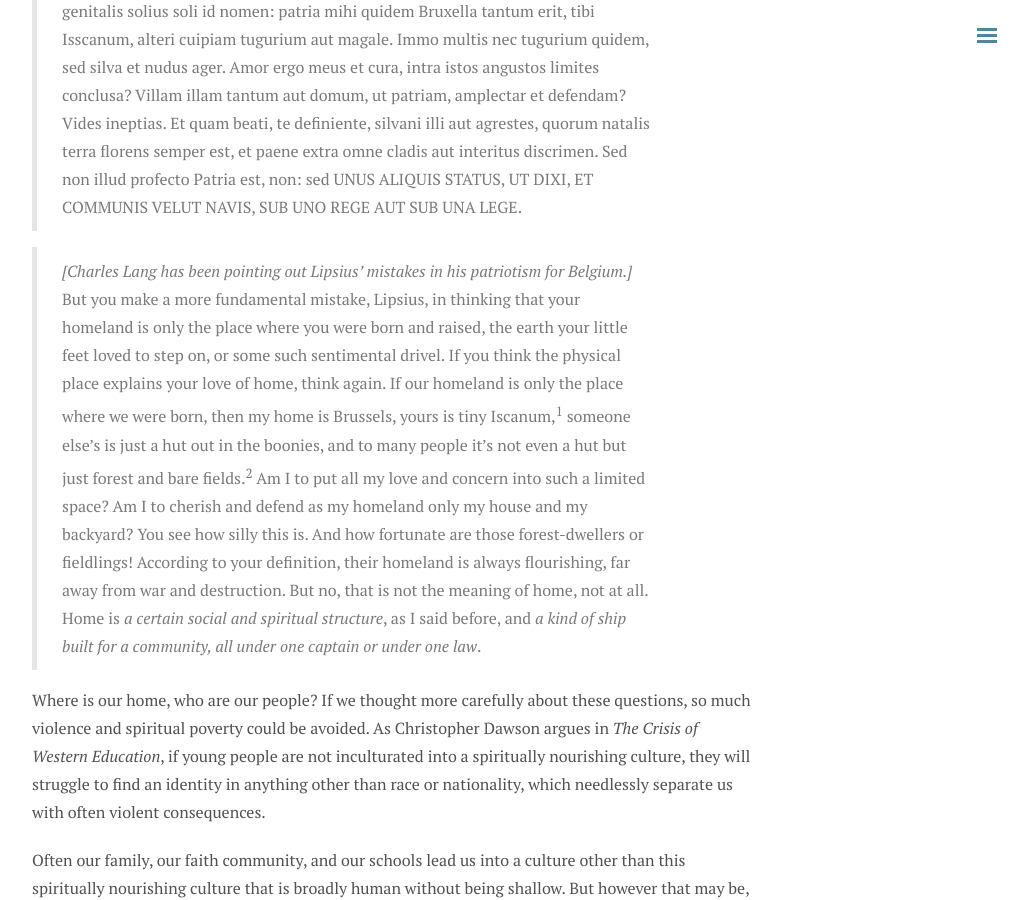
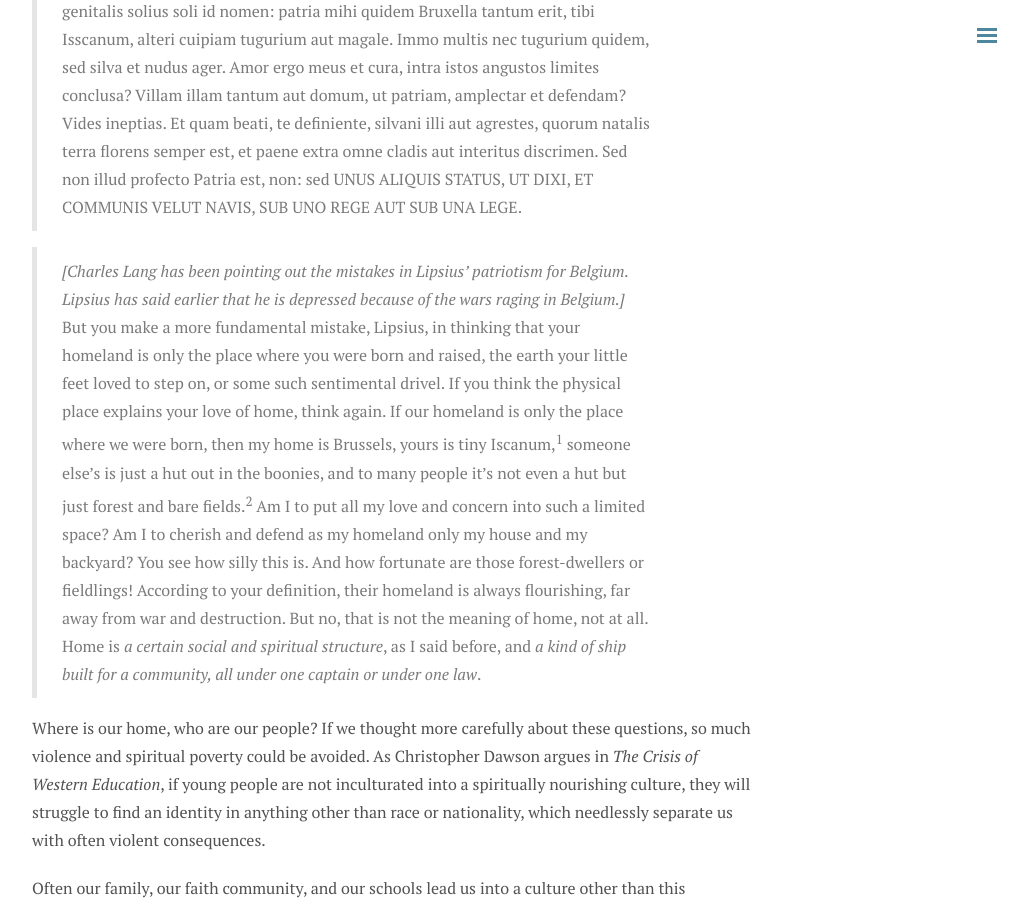
Before and after one commit to fpsvogel/lectiohumana, a Jekyll site: the page built from _posts/2018-08-31-Lipsius-Constantia-5.md, in a window 1280 px wide and 900 px high, scrolled down 324 px. Shown: the whole window, without its empty margins (248-1276 px from the left). Built offline with Jekyll 4.4.1, drawn with Linux system fonts in a browser that asks for light colours; nearby versions of some CDN libraries.

Commit message:
2018-09-03

```diff
--- a/_posts/2018-08-31-Lipsius-Constantia-5.md
+++ b/_posts/2018-08-31-Lipsius-Constantia-5.md
@@ -11,7 +11,7 @@ permalink: /:title
 
 > At erras etiam largiter, Lipsi, in circumscribenda patria ipsa: astringis enim eam ad natale illud solum, quod institimus, quod pressimus: et quae alia mihi tinnis inani sonitu verborum. Petere enim illinc frustra vis insitas amoris huius causas. Nam si genitalis solius soli id nomen: patria mihi quidem Bruxella tantum erit, tibi Isscanum, alteri cuipiam tugurium aut magale. Immo multis nec tugurium quidem, sed silva et nudus ager. Amor ergo meus et cura, intra istos angustos limites conclusa? Villam illam tantum aut domum, ut patriam, amplectar et defendam? Vides ineptias. Et quam beati, te definiente, silvani illi aut agrestes, quorum natalis terra florens semper est, et paene extra omne cladis aut interitus discrimen. Sed non illud profecto Patria est, non: sed UNUS ALIQUIS STATUS, UT DIXI, ET COMMUNIS VELUT NAVIS, SUB UNO REGE AUT SUB UNA LEGE.
 
-> *[Charles Lang has been pointing out Lipsius' mistakes in his patriotism for Belgium.]* But you make a more fundamental mistake, Lipsius, in thinking that your homeland is only the place where you were born and raised, the earth your little feet loved to step on, or some such sentimental drivel. If you think the physical place explains your love of home, think again. If our homeland is only the place where we were born, then my home is Brussels, yours is tiny Iscanum,<sup>1</sup> someone else's is just a hut out in the boonies, and to many people it's not even a hut but just forest and bare fields.<sup>2</sup> Am I to put all my love and concern into such a limited space? Am I to cherish and defend as my homeland only my house and my backyard? You see how silly this is. And how fortunate are those forest-dwellers or fieldlings! According to your definition, their homeland is always flourishing, far away from war and destruction. But no, that is not the meaning of home, not at all. Home is *a certain social and spiritual structure*, as I said before, and *a kind of ship built for a community, all under one captain or under one law*.
+> *[Charles Lang has been pointing out the mistakes in Lipsius' patriotism for Belgium. Lipsius has said earlier that he is depressed because of the wars raging in Belgium.]* But you make a more fundamental mistake, Lipsius, in thinking that your homeland is only the place where you were born and raised, the earth your little feet loved to step on, or some such sentimental drivel. If you think the physical place explains your love of home, think again. If our homeland is only the place where we were born, then my home is Brussels, yours is tiny Iscanum,<sup>1</sup> someone else's is just a hut out in the boonies, and to many people it's not even a hut but just forest and bare fields.<sup>2</sup> Am I to put all my love and concern into such a limited space? Am I to cherish and defend as my homeland only my house and my backyard? You see how silly this is. And how fortunate are those forest-dwellers or fieldlings! According to your definition, their homeland is always flourishing, far away from war and destruction. But no, that is not the meaning of home, not at all. Home is *a certain social and spiritual structure*, as I said before, and *a kind of ship built for a community, all under one captain or under one law*.
 
 Where is our home, who are our people? If we thought more carefully about these questions, so much violence and spiritual poverty could be avoided. As Christopher Dawson argues in *The Crisis of Western Education*, if young people are not inculturated into a spiritually nourishing culture, they will struggle to find an identity in anything other than race or nationality, which needlessly separate us with often violent consequences.
 
```
Also changed, not shown: _posts/2018-09-03-Melanchthon-Ethics-2.md (added, +22 -0 lines).
